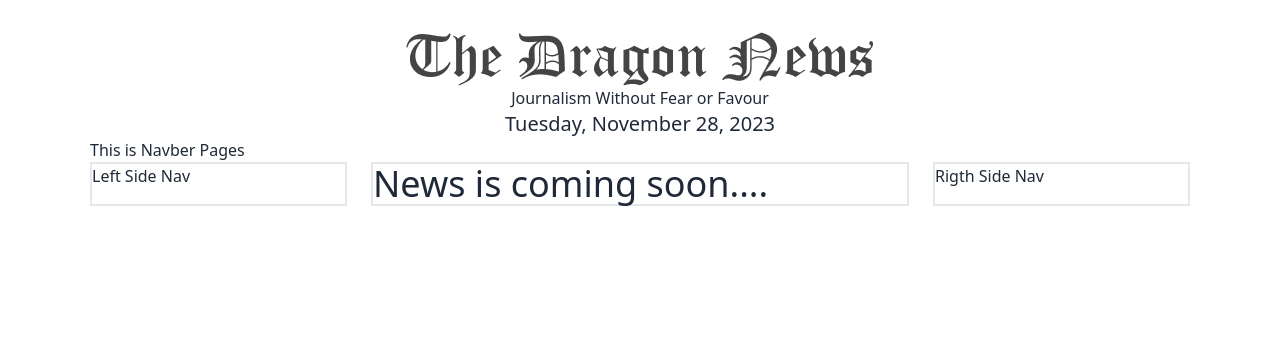
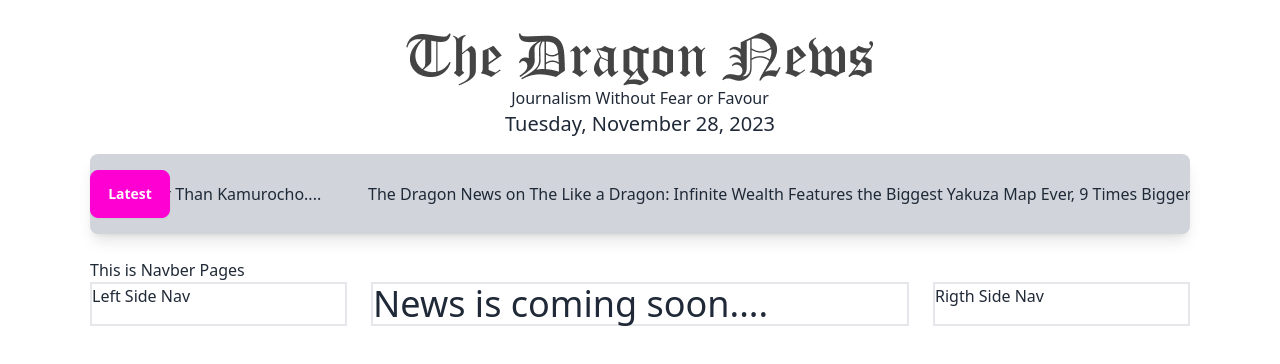
Before and after one commit to Kamrulthedev/the-dragon-news, a React (Vite) app: page / in a window 1280 px wide. Shown: the top 364 px of the page. Built offline with nearby package versions, Linux system fonts and the light colour scheme.

Commit message:
marpuee-commit

```diff
--- a/package.json
+++ b/package.json
@@ -16,6 +16,7 @@
     "moment": "^2.29.4",
     "react": "^18.2.0",
     "react-dom": "^18.2.0",
+    "react-fast-marquee": "^1.6.2",
     "react-router-dom": "^6.20.0",
     "sort-by": "^1.2.0"
   },
--- /dev/null
+++ b/src/Pages/Home/BrekingNews.jsx
@@ -0,0 +1,16 @@
+import Marquee from "react-fast-marquee";
+import { Link } from "react-router-dom";
+
+
+const BrekingNews = () => {
+    return (
+        <div className="flex shadow-lg mt-4 rounded-lg mb-6 h-[80px]  bg-gray-300	 ">
+            <button className="btn mt-4 w-20  btn-secondary">Latest</button>
+            <Marquee className="" pauseOnHover={true} speed={150}>
+              <Link to={'/'}> The Dragon News on The Like a Dragon: Infinite Wealth Features the Biggest Yakuza Map Ever, 9 Times Bigger Than Kamurocho....</Link>
+            </Marquee>
+        </div>
+    );
+};
+
+export default BrekingNews;
--- a/src/Pages/Home/Home.jsx
+++ b/src/Pages/Home/Home.jsx
@@ -2,6 +2,7 @@ import Haeder from "../../Sared/Haeder/Haeder";
 import LeftSideNav from "../../Sared/LeftSideNav/LeftSideNav";
 import Navber from "../../Sared/Navber/Navber";
 import RigthSideNav from "../../Sared/RigthSideNav/RigthSideNav";
+import BrekingNews from "./BrekingNews";
 
 
 const Home = () => {
@@ -9,6 +10,7 @@ const Home = () => {
         <div>
 
            <Haeder></Haeder>
+           <BrekingNews></BrekingNews>
            <Navber></Navber>
             <div className="grid grid-cols-1 lg:grid-cols-4 gap-6">
                 <div className="border-2">
```
Also changed, not shown: 1 other file (tests, documents, lock files or other folders).
